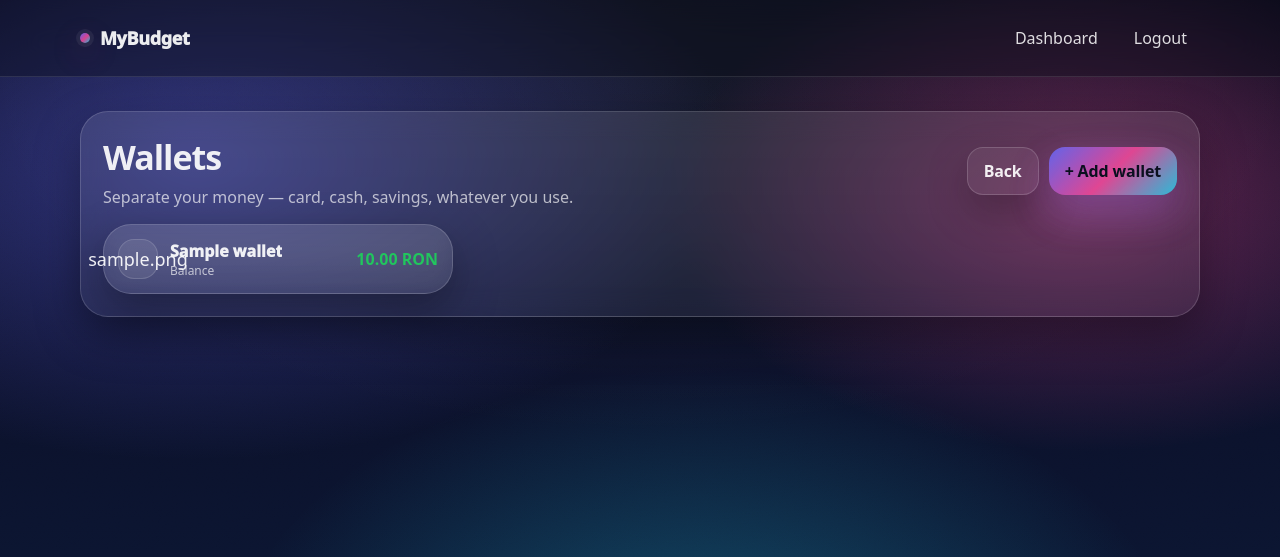
After one commit to SanduAndreea22/my_budget, a Django app: page /app/wallets/ in a window 1280 px wide. The commit adds this page. Shown: the top 557 px of the page. Run offline with Django 5.2, Linux system fonts and the light colour scheme; a user stored in the database is signed in; tables that the repository leaves empty hold one stand-in row (values such as "Sample post"); parts of the project's set-up code (start-up, migrations or seed data) failed here and were passed over.

Commit message:
Add multi-wallet support (card/cash/savings as separate accounts)
Every transaction now belongs to a Wallet, in addition to a Category —
the two are independent groupings (Category = what it's for, Wallet =
where the money is). New Wallet model with the same per-user isolation,
duplicate-name validation and empty-state UX already used for
categories.

- New Wallet model (user, name, icon) with list + add views/templates
  mirroring Categories, plus a per-wallet balance (income − expense)
  shown on the list.
- Transaction.wallet is now a required FK. Migrated in three steps to
  stay safe against existing data: add the field nullable, back-fill a
  "Main" wallet per user for any pre-existing transactions (RunPython
  migration), then make it required. Verified this specific path by
  hand-inserting rows into a database at the pre-wallet schema and
  confirming the migration correctly created one wallet per user and
  reassigned only that user's transactions to it — no cross-user mixing.
- Add Income/Add Expense now require picking both a category and a
  wallet; each has its own empty-state prompt ("you don't have any
  wallets yet" vs "...categories yet") depending on what's actually
  missing, reusing the pattern from the categories empty-state fix.
- Transactions list gets a Wallet filter alongside Type/Category, and
  each row shows which wallet it's in. CSV/Excel/PDF exports gained a
  Wallet column.
- IDOR protection: wallet selection in add/edit transaction forms is
  scoped to request.user, same as categories (covered by a
  cross-user test, matching the category IDOR test added earlier).
- Activity log entries for transactions now include the wallet name.

Added "💳 Wallets" to the dashboard nav. 29 new/updated tests (66 total,
all passing) covering wallet CRUD, per-wallet balance calculation,
cross-user isolation, the dual empty-state logic, and the migration
backfill. Verified end-to-end against a real dev server with Playwright
screenshots (empty state, full form, wallet balances, transaction list
with wallet filter) and a raw curl check of the CSV export and the
transaction edit page.

Co-Authored-By: Claude Sonnet 5 <noreply@anthropic.com>
Claude-Session: https://claude.ai/code/session_0134KGVodhKTPZufFn6CsdNs

```diff
--- a/budget/urls.py
+++ b/budget/urls.py
@@ -7,6 +7,8 @@ urlpatterns = [
     path("expense/add/", views.add_expense_view, name="add_expense"),
     path("categories/", views.categories_view, name="categories"),
     path("categories/add/", views.category_add_view, name="category_add"),
+    path("wallets/", views.wallets_view, name="wallets"),
+    path("wallets/add/", views.wallet_add_view, name="wallet_add"),
     path("transactions/", views.transactions_list_view, name="transactions"),
     path("transactions/<int:pk>/edit/", views.transaction_edit_view, name="transaction_edit"),
     path("transactions/<int:pk>/delete/", views.transaction_delete_view, name="transaction_delete"),
--- a/budget/views.py
+++ b/budget/views.py
@@ -14,8 +14,8 @@ from django.shortcuts import get_object_or_404, redirect, render
 from django.template.loader import render_to_string
 from django.utils import timezone
 
-from .forms import BudgetLimitForm, CategoryForm, SavingsGoalForm, TransactionForm
-from .models import ActivityLog, BudgetLimit, Category, SavingsGoal, Transaction
+from .forms import BudgetLimitForm, CategoryForm, SavingsGoalForm, TransactionForm, WalletForm
+from .models import ActivityLog, BudgetLimit, Category, SavingsGoal, Transaction, Wallet
 
 
 def _log_activity(user, action, model_name, object_repr):
@@ -28,7 +28,7 @@ def _log_activity(user, action, model_name, object_repr):
 
 
 def _transaction_repr(tx, currency):
-    return f"{tx.get_type_display()} · {tx.category.name} · {tx.amount} {currency}"
+    return f"{tx.get_type_display()} · {tx.category.name} · {tx.wallet.name} · {tx.amount} {currency}"
 
 
 def _budget_limit_repr(b, currency):
@@ -79,11 +79,13 @@ def _parse_date(raw_date):
 
 def _add_transaction_view(request, tx_type, template_name):
     categories = Category.objects.filter(user=request.user).order_by("name")
+    wallets = Wallet.objects.filter(user=request.user).order_by("name")
 
     if request.method == "POST":
         amount = _parse_amount(request.POST.get("amount"))
         tx_date = _parse_date(request.POST.get("date"))
         category = categories.filter(pk=request.POST.get("category")).first()
+        wallet = wallets.filter(pk=request.POST.get("wallet")).first()
         note = request.POST.get("note", "").strip()
 
         errors = []
@@ -93,16 +95,20 @@ def _add_transaction_view(request, tx_type, template_name):
             errors.append("Please enter a valid date.")
         if category is None:
             errors.append("Please choose one of your categories.")
+        if wallet is None:
+            errors.append("Please choose one of your wallets.")
 
         if errors:
             for error in errors:
                 messages.error(request, error)
             return render(request, template_name, {
                 "categories": categories,
+                "wallets": wallets,
                 "values": {
                     "amount": request.POST.get("amount", ""),
                     "date": request.POST.get("date", ""),
                     "category": request.POST.get("category", ""),
+                    "wallet": request.POST.get("wallet", ""),
                     "note": note,
                 },
             })
@@ -114,12 +120,13 @@ def _add_transaction_view(request, tx_type, template_name):
             date=tx_date,
             note=note,
             category=category,
+            wallet=wallet,
         )
         _log_activity(request.user, ActivityLog.CREATE, "Transaction", _transaction_repr(tx, request.user.currency))
         messages.success(request, "Transaction saved.")
         return redirect("dashboard")
 
-    return render(request, template_name, {"categories": categories})
+    return render(request, template_name, {"categories": categories, "wallets": wallets})
 
 
 @login_required
@@ -152,12 +159,48 @@ def category_add_view(request):
     return render(request, "category_add.html", {"form": form})
 
 
+@login_required
+def wallets_view(request):
+    wallets = Wallet.objects.filter(user=request.user).order_by("name")
+
+    balances = {
+        row["wallet_id"]: (row["income"] or Decimal("0")) - (row["expense"] or Decimal("0"))
+        for row in (
+            Transaction.objects.filter(user=request.user)
+            .values("wallet_id")
+            .annotate(
+                income=Sum("amount", filter=models.Q(type=Transaction.INCOME)),
+                expense=Sum("amount", filter=models.Q(type=Transaction.EXPENSE)),
+            )
+        )
+    }
+
+    rows = [{"wallet": w, "balance": balances.get(w.id, Decimal("0"))} for w in wallets]
+
+    return render(request, "wallets.html", {"rows": rows, "currency": request.user.currency})
+
+
+@login_required
+def wallet_add_view(request):
+    if request.method == "POST":
+        form = WalletForm(request.POST, user=request.user)
+        if form.is_valid():
+            form.save()
+            messages.success(request, "Wallet created!")
+            return redirect("wallets")
+    else:
+        form = WalletForm(user=request.user)
+
+    return render(request, "wallet_add.html", {"form": form})
+
+
 def _filtered_transactions(request):
     """Shared filter parsing for the transactions list and the export views,
-    so both stay in sync with the same type/category/date-range filters."""
-    qs = Transaction.objects.filter(user=request.user).select_related("category")
+    so both stay in sync with the same type/category/wallet/date-range filters."""
+    qs = Transaction.objects.filter(user=request.user).select_related("category", "wallet")
     t_type = request.GET.get("type", "").strip()
     cat_id = request.GET.get("category", "").strip()
+    wallet_id = request.GET.get("wallet", "").strip()
     date_from = request.GET.get("from", "").strip()
     date_to = request.GET.get("to", "").strip()
 
@@ -167,13 +210,16 @@ def _filtered_transactions(request):
     if cat_id.isdigit():
         qs = qs.filter(category_id=int(cat_id))
 
+    if wallet_id.isdigit():
+        qs = qs.filter(wallet_id=int(wallet_id))
+
     if date_from:
         qs = qs.filter(date__gte=date_from)
 
     if date_to:
         qs = qs.filter(date__lte=date_to)
 
-    filters = {"type": t_type, "category": cat_id, "from": date_from, "to": date_to}
+    filters = {"type": t_type, "category": cat_id, "wallet": wallet_id, "from": date_from, "to": date_to}
     return qs, filters
 
 
@@ -186,6 +232,7 @@ def transactions_list_view(request):
     balance = total_income - total_expense
 
     categories = Category.objects.filter(user=request.user).order_by("name")
+    wallets = Wallet.objects.filter(user=request.user).order_by("name")
 
     paginator = Paginator(qs, 50)
     page_obj = paginator.get_page(request.GET.get("page"))
@@ -194,6 +241,7 @@ def transactions_list_view(request):
         "transactions": page_obj,
         "page_obj": page_obj,
         "categories": categories,
+        "wallets": wallets,
         "filters": filters,
         "total_income": total_income,
         "total_expense": total_expense,
@@ -212,12 +260,13 @@ def export_transactions_csv_view(request):
     response["Content-Disposition"] = 'attachment; filename="transactions.csv"'
 
     writer = csv.writer(response)
-    writer.writerow(["Date", "Type", "Category", "Amount", "Currency", "Note"])
+    writer.writerow(["Date", "Type", "Category", "Wallet", "Amount", "Currency", "Note"])
     for t in qs:
         writer.writerow([
             t.date.isoformat(),
             t.get_type_display(),
             t.category.name,
+            t.wallet.name,
             t.amount,
             request.user.currency,
             t.note,
@@ -236,17 +285,18 @@ def export_transactions_xlsx_view(request):
     wb = Workbook()
     ws = wb.active
     ws.title = "Transactions"
-    ws.append(["Date", "Type", "Category", "Amount", "Currency", "Note"])
+    ws.append(["Date", "Type", "Category", "Wallet", "Amount", "Currency", "Note"])
     for t in qs:
         ws.append([
             t.date.isoformat(),
             t.get_type_display(),
             t.category.name,
+            t.wallet.name,
             float(t.amount),
             request.user.currency,
             t.note,
         ])
-    for i, width in enumerate([12, 10, 24, 12, 10, 36], start=1):
+    for i, width in enumerate([12, 10, 24, 18, 12, 10, 36], start=1):
         ws.column_dimensions[get_column_letter(i)].width = width
 
     response = HttpResponse(
--- a/templates/dashboard.html
+++ b/templates/dashboard.html
@@ -59,6 +59,7 @@
       <a class="btn" href="{% url 'add_income' %}">+ Add income</a>
       <a class="btn btn--ghost" href="{% url 'add_expense' %}">- Add expense</a>
       <a class="btn btn--ghost" href="{% url 'categories' %}">Categories</a>
+      <a class="btn btn--ghost" href="{% url 'wallets' %}">💳 Wallets</a>
       <a class="btn btn--ghost" href="{% url 'transactions' %}">Transactions</a>
       <a class="btn btn--ghost" href="{% url 'budgets' %}">Budgets</a>
       <a class="btn btn--ghost" href="{% url 'charts' %}">📊 Charts</a>
--- a/templates/exports/transactions_pdf.html
+++ b/templates/exports/transactions_pdf.html
@@ -37,6 +37,7 @@
         <th>Date</th>
         <th>Type</th>
         <th>Category</th>
+        <th>Wallet</th>
         <th>Note</th>
         <th style="text-align:right;">Amount</th>
       </tr>
@@ -47,13 +48,14 @@
           <td>{{ t.date|date:"Y-m-d" }}</td>
           <td>{{ t.get_type_display }}</td>
           <td>{{ t.category.name }}</td>
+          <td>{{ t.wallet.name }}</td>
           <td>{{ t.note }}</td>
           <td style="text-align:right;" class="{% if t.type == 'income' %}income{% else %}expense{% endif %}">
             {% if t.type == 'income' %}+{% else %}-{% endif %}{{ t.amount|floatformat:2 }} {{ currency }}
           </td>
         </tr>
       {% empty %}
-        <tr><td colspan="5" class="muted">No transactions found.</td></tr>
+        <tr><td colspan="6" class="muted">No transactions found.</td></tr>
       {% endfor %}
     </tbody>
   </table>
--- /dev/null
+++ b/templates/wallets.html
@@ -0,0 +1,60 @@
+{% extends "base.html" %}
+{% load humanize %}
+{% block title %}Wallets · MyBudget{% endblock %}
+
+{% block content %}
+<section class="glass-card" style="padding:22px;">
+  <div style="display:flex;justify-content:space-between;align-items:center;gap:12px;flex-wrap:wrap;">
+    <div>
+      <h1 style="margin:0;font-size:34px;letter-spacing:-.03em;">Wallets</h1>
+      <p class="muted" style="margin:6px 0 0;">Separate your money — card, cash, savings, whatever you use.</p>
+    </div>
+    <div style="display:flex;gap:10px;flex-wrap:wrap;">
+      <a class="btn btn--ghost" href="{% url 'dashboard' %}">Back</a>
+      <a class="btn" href="{% url 'wallet_add' %}">+ Add wallet</a>
+    </div>
+  </div>
+
+  <div style="margin-top:16px;display:grid;grid-template-columns:repeat(3, minmax(0, 1fr));gap:12px;">
+    {% for r in rows %}
+      <div class="glass-card" style="padding:14px;display:flex;align-items:center;justify-content:space-between;">
+        <div style="display:flex;align-items:center;gap:12px;min-width:0;">
+          <div style="
+            width:40px;height:40px;border-radius:16px;
+            background: rgba(255,255,255,.08);
+            border:1px solid rgba(255,255,255,.14);
+            display:flex;align-items:center;justify-content:center;
+            font-size:18px;
+          ">{{ r.wallet.icon|default:"💳" }}</div>
+
+          <div style="min-width:0;">
+            <div style="font-weight:950;white-space:nowrap;overflow:hidden;text-overflow:ellipsis;">
+              {{ r.wallet.name }}
+            </div>
+            <div class="muted" style="font-size:12px;">
+              Balance
+            </div>
+          </div>
+        </div>
+
+        <div style="font-weight:900;color:{% if r.balance >= 0 %}#22c55e{% else %}#ef4444{% endif %};white-space:nowrap;">
+          {{ r.balance|floatformat:2|intcomma }} {{ currency }}
+        </div>
+      </div>
+    {% empty %}
+      <div class="muted" style="grid-column:1/-1;padding:14px;">
+        No wallets yet. Create your first one.
+      </div>
+    {% endfor %}
+  </div>
+
+  <style>
+    @media (max-width: 980px){
+      div[style*="grid-template-columns:repeat(3"]{grid-template-columns:repeat(2, minmax(0, 1fr)) !important;}
+    }
+    @media (max-width: 640px){
+      div[style*="grid-template-columns:repeat(3"]{grid-template-columns:1fr !important;}
+    }
+  </style>
+</section>
+{% endblock %}
```
Also changed, not shown: budget/forms.py (+47 -2 lines), budget/models.py (+20 -0 lines), budget/tests.py (+116 -18 lines), templates/expense_add.html (+20 -2 lines), templates/income_add.html (+20 -2 lines), templates/transactions_list.html (+14 -1 lines), templates/wallet_add.html (added, +31 -0 lines), budget/migrations/0006_wallet_transaction_wallet.py (added), budget/migrations/0007_backfill_default_wallet.py (added), budget/migrations/0008_transaction_wallet_required.py (added).
